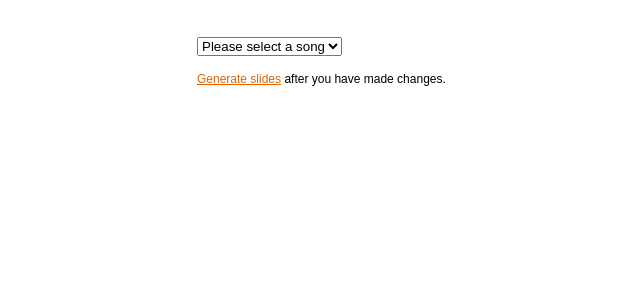
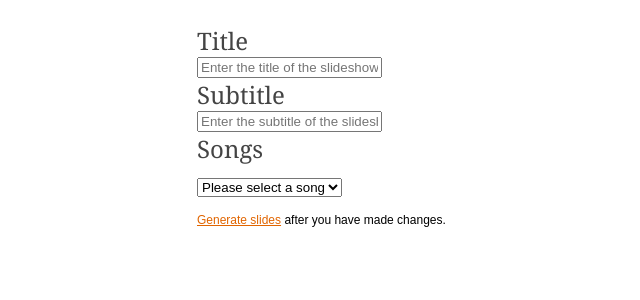
Before and after one commit to schturdark/Praise-and-worship-web-based-slide-show, a PHP site: page / in a window 1280 px wide. Shown: the top 300 px of the page, without its empty margins (143-783 px from the left). Run offline with PHP 8.4, Linux system fonts and the light colour scheme; data that the repository does not hold is empty.

Commit message:
add fields to enter title and subtitle

```diff
--- a/index.php
+++ b/index.php
@@ -22,9 +22,11 @@
 
 		function getSelected() {
 			var selected = $('#songs').val();
+			var title = $('#title').val();
+			var subtitle = $('#subtitle').val();
 
 			if(selected) {
-				$('#result').empty().append('<a target="_blank" href="slide.php?songs='+encodeURIComponent(selected)+'">Launch slide show: '+selected+'</a>');
+				$('#result').empty().append('<a target="_blank" href="slide.php?title='+encodeURIComponent(title)+'&subtitle='+encodeURIComponent(subtitle)+'&songs='+encodeURIComponent(selected)+'">Launch slide show: '+selected+'</a>');
 				saveState();
 			} else {
 				$('#result').empty();
@@ -43,6 +45,8 @@
 
 			localStorage["slides.resume"] = 'true';
 			localStorage["slides.selected"] = $('#songs').val();
+			localStorage["slides.title"] = $('#title').val();
+			localStorage["slides.subtitle"] = $('#subtitle').val();
 		}
 
 		function clearState() {
@@ -52,6 +56,8 @@
 
 			localStorage.removeItem("slides.resume");
 			localStorage.removeItem("slides.selected");
+			localStorage.removeItem("slides.subtitle");
+			localStorage.removeItem("slides.title");
 		}
 
 		function continueManageSlides() {
@@ -60,15 +66,25 @@
 			var resume = (localStorage["slides.resume"] == "true");
 			if(!resume) {return false;}
 
+			var title = localStorage['slides.title'];
+			if(title) {
+				$('#title').val(title);
+			}
+
+			var subtitle = localStorage['slides.subtitle'];
+			if(subtitle) {
+				$('#subtitle').val(subtitle);
+			}
+
 			var selected = localStorage['slides.selected'];
 			if(selected) {
 				var songs = selected.split(',');
 				$.each(songs, function(intIndex, objValue) {
 					$('#songs').children('[value='+objValue+']').attr('selected','selected');
 				});
+			}
 
-				$('#result').empty().append('<a target="_blank" href="slide.php?songs='+encodeURIComponent(selected)+'">Launch slide show: '+selected+'</a>')
-			}
+			$('#result').empty().append('<a target="_blank" href="slide.php?title='+encodeURIComponent(title)+'&subtitle='+encodeURIComponent(subtitle)+'&songs='+encodeURIComponent(selected)+'">Launch slide show: '+selected+'</a>')
 		}
 
 	</script>
@@ -77,6 +93,13 @@
 	<link rel="stylesheet" type="text/css" href="example.css">
 </head>
 <body>
+<label for="title">Title</label>
+<input id="title" name="title" type="text" placeholder="Enter the title of the slideshow here" />
+
+<label for="subtitle">Subtitle</label>
+<input id="subtitle" name="subtitle" type="text" placeholder="Enter the subtitle of the slideshow here" />
+
+<label for="songs">Songs</label>
 <select id="songs" name="songs" multiple="multiple" title="Please select a song">
 <?php
 if ($handle = opendir('.')) {
```
Also changed, not shown: slide.php (+6 -3 lines).
